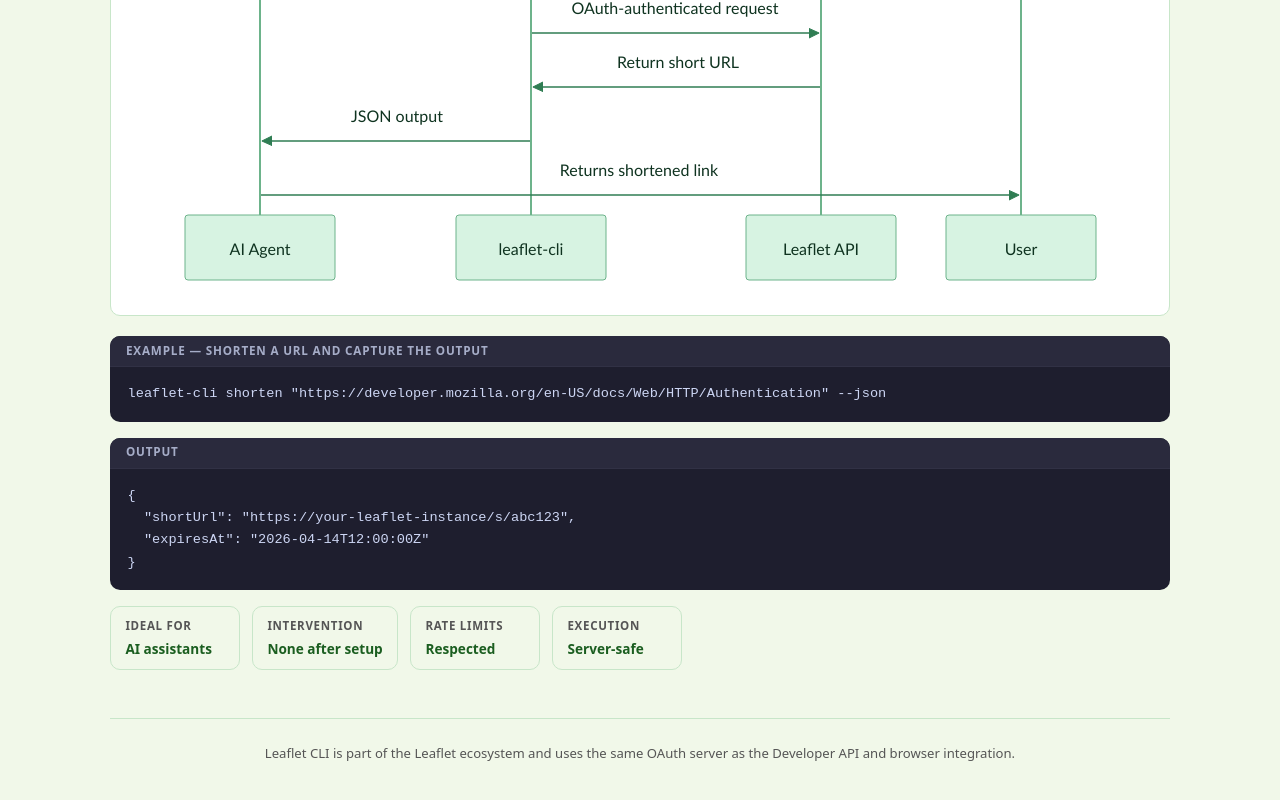
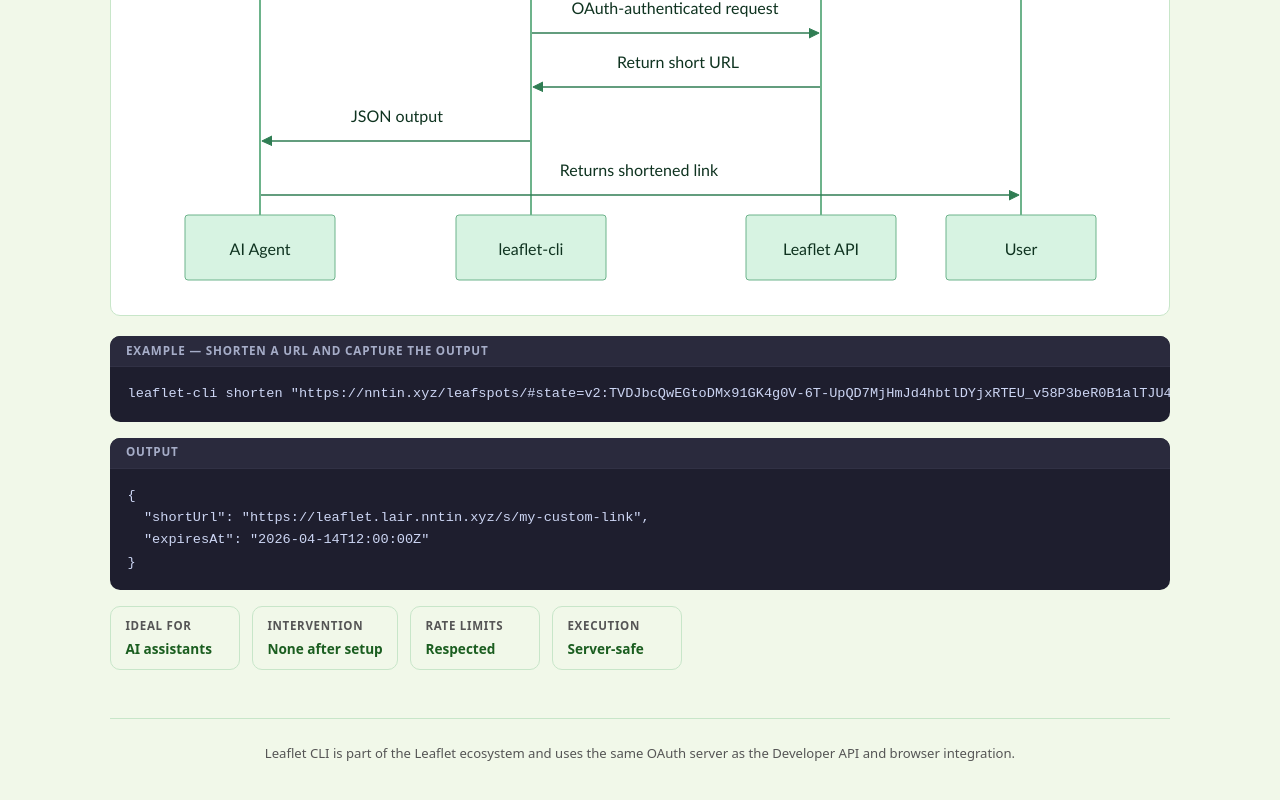
Before and after one commit to NNTin/leaflet, a React (Vite) app in the folder frontend/: page /cli in a window 1280 px wide. Shown: the part 2321-3121 px from the top of the page. Built offline with nearby package versions, Linux system fonts and the light colour scheme; no server answers.

Commit message:
fix: url shortening failed because it was too long

```diff
--- a/frontend/src/pages/CliPage.tsx
+++ b/frontend/src/pages/CliPage.tsx
@@ -206,12 +206,12 @@
         <div className={styles.codeGroup} style={{ marginTop: '1.25rem' }}>
           <div className={styles.codeBlock}>
             <div className={styles.codeLabel}>Example — shorten a URL and capture the output</div>
-            <pre><code>{`leaflet-cli shorten "https://developer.mozilla.org/en-US/docs/Web/HTTP/Authentication" --json`}</code></pre>
+            <pre><code>{`leaflet-cli shorten "https://nntin.xyz/leafspots/#state=v2:TVDJbcQwEGtoDMx91GK4g0V-6T-UpQD7MjHmJd4hbtlDYjxRTEU_v58P3beR0B1alTJU4yZKmU5MVxnbC8TClISngVkqFx66zKaIn4f-XdQLnOpuacrCdfHEPKjrTXcnUe7Y0G0OqhwmzYb1-1tZbB9xlumvkEqFVbtEGF3qmSiBYsrBp6SzwvftiPM4mU7SlZyvW4FReO6GmpCsDBAqltX6LKOvUKuAtjtjScZ5FYMhKuxILGcnJgzBG5pVnSLOsXqeiokRv5fDdiPwx5MD-_fiQbx7HQ0OuX01S5Yc-uf5Aw" --json`}</code></pre>
           </div>
           <div className={styles.codeBlock}>
             <div className={styles.codeLabel}>Output</div>
             <pre><code>{`{
-  "shortUrl": "https://your-leaflet-instance/s/abc123",
+  "shortUrl": "https://leaflet.lair.nntin.xyz/s/my-custom-link",
   "expiresAt": "2026-04-14T12:00:00Z"
 }`}</code></pre>
           </div>
```
Also changed, not shown: 1 other file (tests, documents, lock files or other folders).
